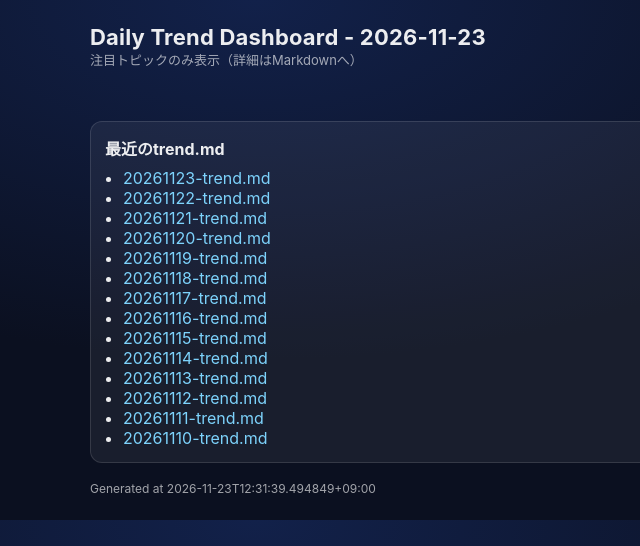
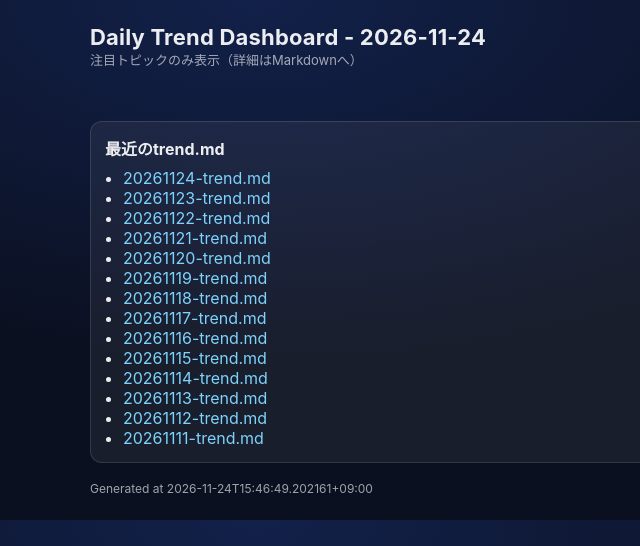
Before and after one commit to iwamoto123/Neta, a plain HTML site: page ideas/daily/index.html in a window 1280 px wide. Shown: the top 546 px of the page, 0-640 px from the left. Drawn offline with Linux system fonts and the light colour scheme.

Commit message:
chore: daily trend 2026-11-24

```diff
--- a/ideas/daily/index.html
+++ b/ideas/daily/index.html
@@ -3,7 +3,7 @@
 <head>
   <meta charset="utf-8" />
   <meta name="viewport" content="width=device-width, initial-scale=1" />
-  <title>Daily Trend Dashboard - 2026-11-23</title>
+  <title>Daily Trend Dashboard - 2026-11-24</title>
   <style>
     :root {
       --bg: #0b1020;
@@ -50,11 +50,11 @@
   <div class="wrap" id="top">
     <header>
       <div>
-        <h1>Daily Trend Dashboard - 2026-11-23</h1>
+        <h1>Daily Trend Dashboard - 2026-11-24</h1>
         <div class="meta">注目トピックのみ表示（詳細はMarkdownへ）</div>
       </div>
       <div class="meta">
-        <a href="20261123-trend.md">今日のMarkdownを開く</a>
+        <a href="20261124-trend.md">今日のMarkdownを開く</a>
       </div>
     </header>
 
@@ -72,7 +72,8 @@
         <a class="jump" href="#top">↑</a>
       </div>
       <ul>
-        <li><a href='20261123-trend.md'>20261123-trend.md</a></li>
+        <li><a href='20261124-trend.md'>20261124-trend.md</a></li>
+<li><a href='20261123-trend.md'>20261123-trend.md</a></li>
 <li><a href='20261122-trend.md'>20261122-trend.md</a></li>
 <li><a href='20261121-trend.md'>20261121-trend.md</a></li>
 <li><a href='20261120-trend.md'>20261120-trend.md</a></li>
@@ -85,12 +86,11 @@
 <li><a href='20261113-trend.md'>20261113-trend.md</a></li>
 <li><a href='20261112-trend.md'>20261112-trend.md</a></li>
 <li><a href='20261111-trend.md'>20261111-trend.md</a></li>
-<li><a href='20261110-trend.md'>20261110-trend.md</a></li>
       </ul>
     </div>
 
     <div class="footer">
-      Generated at 2026-11-23T12:31:39.494849+09:00
+      Generated at 2026-11-24T15:46:49.202161+09:00
     </div>
   </div>
 </body>
--- a/scripts/feedback.json
+++ b/scripts/feedback.json
@@ -59,5 +59,5 @@
     "co/xxzb5v6en7": 10.0,
     "スタートアップ社長として良い経営をするために": 10.0
   },
-  "last_updated": "2026-11-23T12:30:46.485328+09:00"
+  "last_updated": "2026-11-24T15:46:03.171192+09:00"
 }
```
Also changed, not shown: 1 other file.
